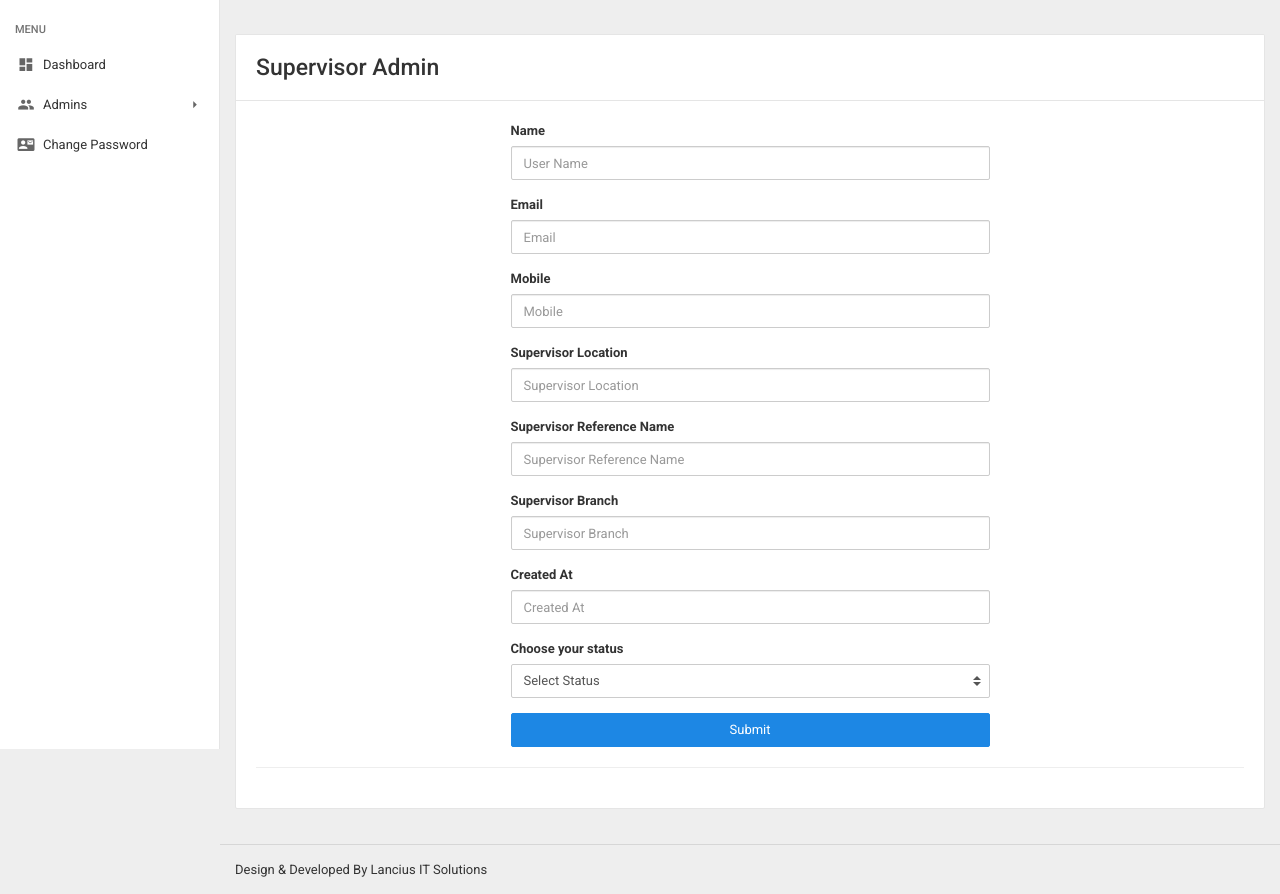
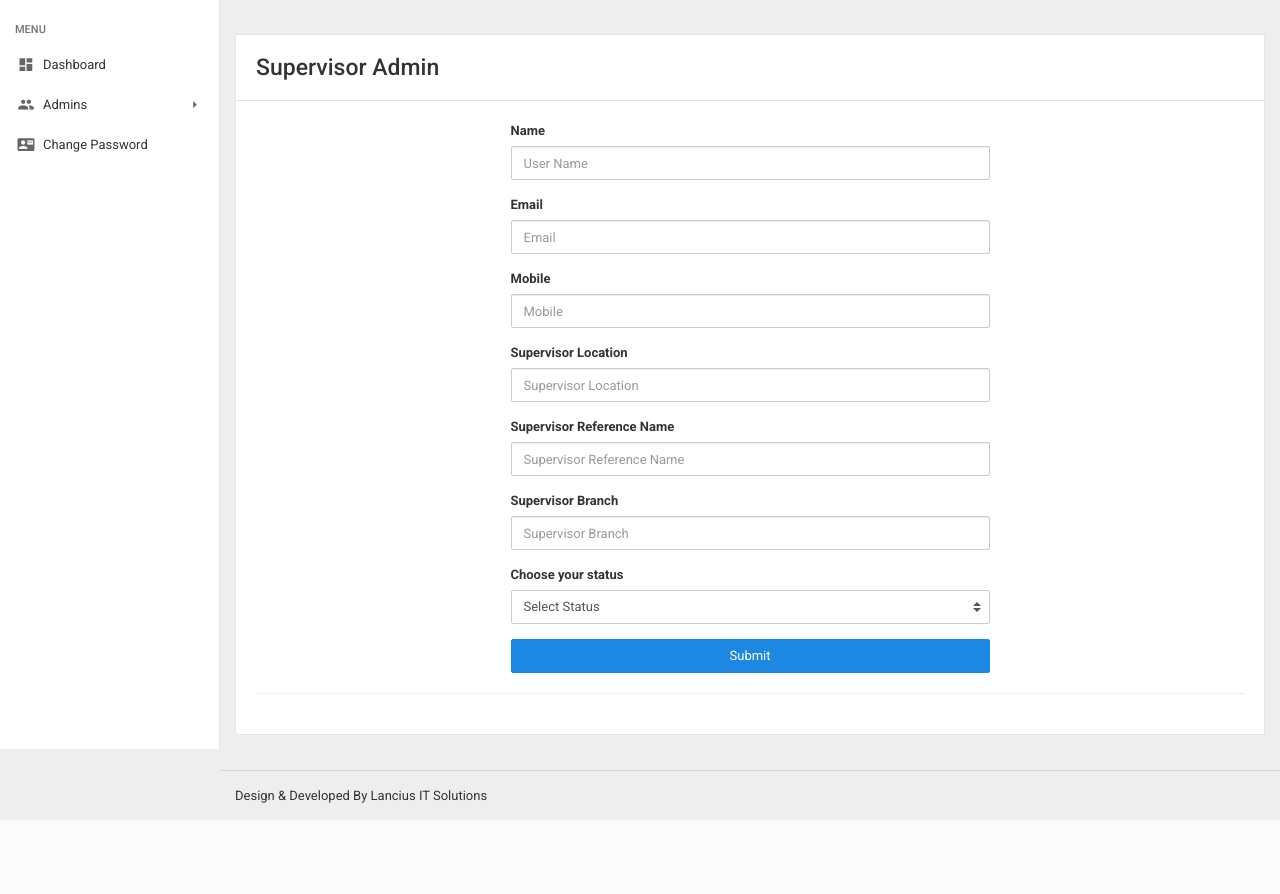
Before and after one commit to Srinivaslancius/feedback, a PHP site: page /feedback/add_users.php in a window 1280 px wide. Shown: the part 51-945 px from the top of the page. After the commit the page ends 871 px from the top, so only its background shows below. Run offline with PHP 8.4, Linux system fonts and the light colour scheme; the visitor is signed in with stand-in values (Sample User, id 1); data that the repository does not hold is empty; some libraries are stand-ins or nearby versions.

Commit message:
changes in add_users and edit_users files

```diff
--- a/client_manage_admin/add_users.php
+++ b/client_manage_admin/add_users.php
@@ -14,7 +14,6 @@
     $supervisor_location = $_POST['supervisor_location'];
     $supervisor_ref_name = $_POST['supervisor_ref_name'];
     $supervisor_branch = $_POST['supervisor_branch'];
-    $created_at = $_POST['created_at'];
    // $supervisor_floor_no = implode(',',$_POST['supervisor_floor_no']);
     //$supervisor_floor_no = $_POST['supervisor_floor_no'];
     $string1 = str_shuffle('abcdefghijklmnopqrstuvwxyz');
@@ -68,25 +67,19 @@
                   </div>
                   <div class="form-group">
                     <label for="form-control-2" class="control-label">Supervisor Location</label>
-                    <input type="text" name="supervisor_location" class="form-control" id="form-control-2" placeholder="Supervisor Location" data-error="Please enter Supervisor Location">
+                    <input type="text" name="supervisor_location" class="form-control" id="form-control-2" placeholder="Supervisor Location" data-error="Please enter Supervisor Location" required>
                     <div class="help-block with-errors"></div>
                   </div>
                   <div class="form-group">
                     <label for="form-control-2" class="control-label">Supervisor Reference Name</label>
-                    <input type="text" name="supervisor_ref_name" class="form-control" id="form-control-2" placeholder="Supervisor Reference Name" data-error="Please enter Supervisor Reference Name">
+                    <input type="text" name="supervisor_ref_name" class="form-control" id="form-control-2" placeholder="Supervisor Reference Name" data-error="Please enter Supervisor Reference Name" required>
                     <div class="help-block with-errors"></div>
                   </div>
                   <div class="form-group">
                     <label for="form-control-2" class="control-label">Supervisor Branch</label>
-                    <input type="text" name="supervisor_branch" class="form-control" id="form-control-2" placeholder="Supervisor Branch" data-error="Please enter Supervisor Branch">
+                    <input type="text" name="supervisor_branch" class="form-control" id="form-control-2" placeholder="Supervisor Branch" data-error="Please enter Supervisor Branch" required>
                     <div class="help-block with-errors"></div>
                   </div>
-                  <div class="form-group">
-                    <label for="form-control-2" class="control-label">Created At</label>
-                    <input type="text" name="created_at" class="form-control" id="form-control-2" placeholder="Created At" data-error="Please enter Created At">
-                    <div class="help-block with-errors"></div>
-                  </div>
-
                   <?php $getStatus = getDataFromTables('user_status',$status=NULL,$clause=NULL,$id=NULL,$activeStatus=NULL,$activeTop=NULL);?>
                   <div class="form-group">
                     <label for="form-control-3" class="control-label">Choose your status</label>
```
Also changed, not shown: client_manage_admin/edit_users.php (+2 -9 lines).
